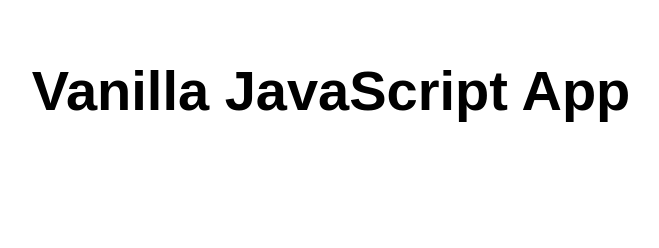
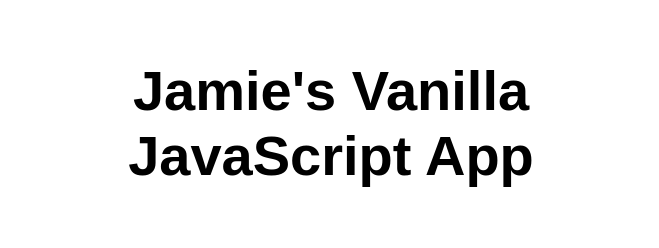
Before and after one commit to jesushairdo/my-first-static-web-app, a plain HTML site: page index.html in a window 1280 px wide. Shown: the whole page, without its empty margins (309-968 px from the left). Drawn offline with Linux system fonts and the light colour scheme.

Commit message:
update to test process

```diff
--- a/index.html
+++ b/index.html
@@ -10,7 +10,7 @@
 
 <body>
   <main>
-    <h1>Vanilla JavaScript App</h1>
+    <h1>Jamie's Vanilla JavaScript App</h1>
   </main>
 </body>
 
```
